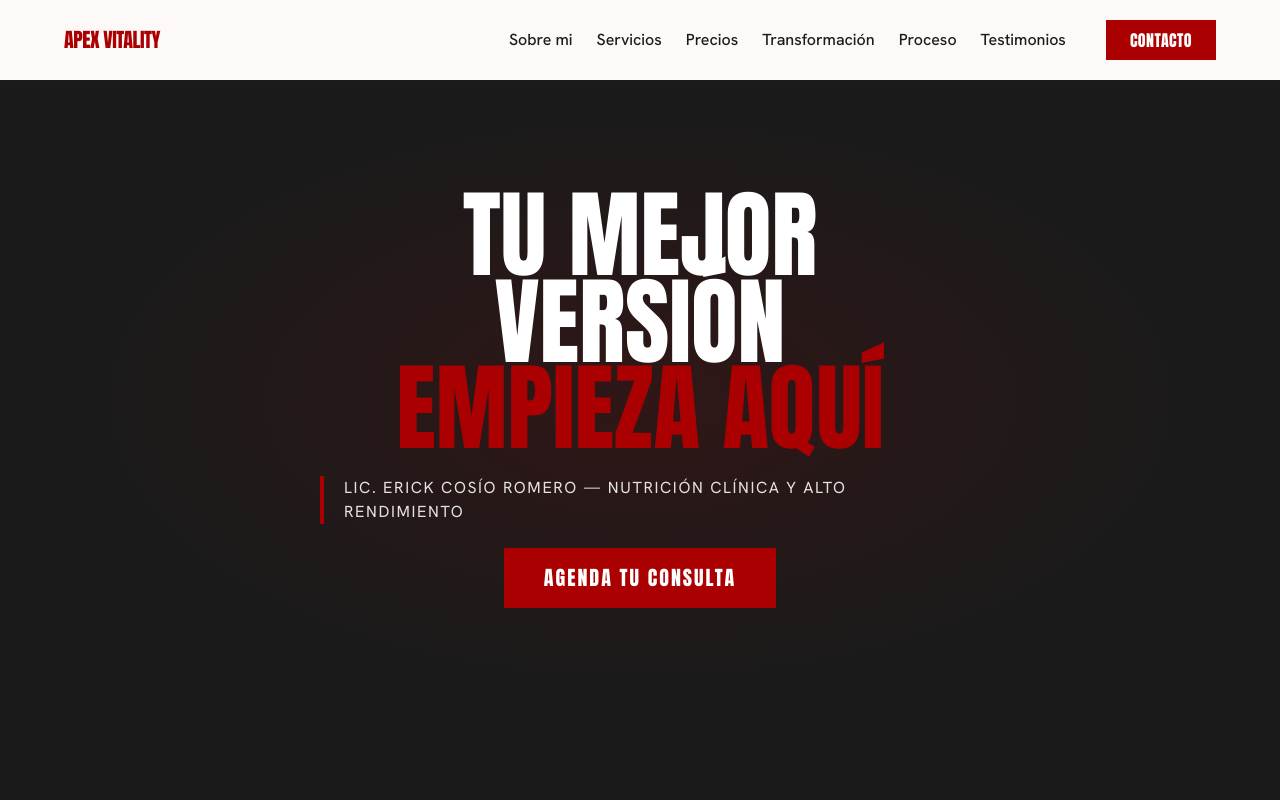
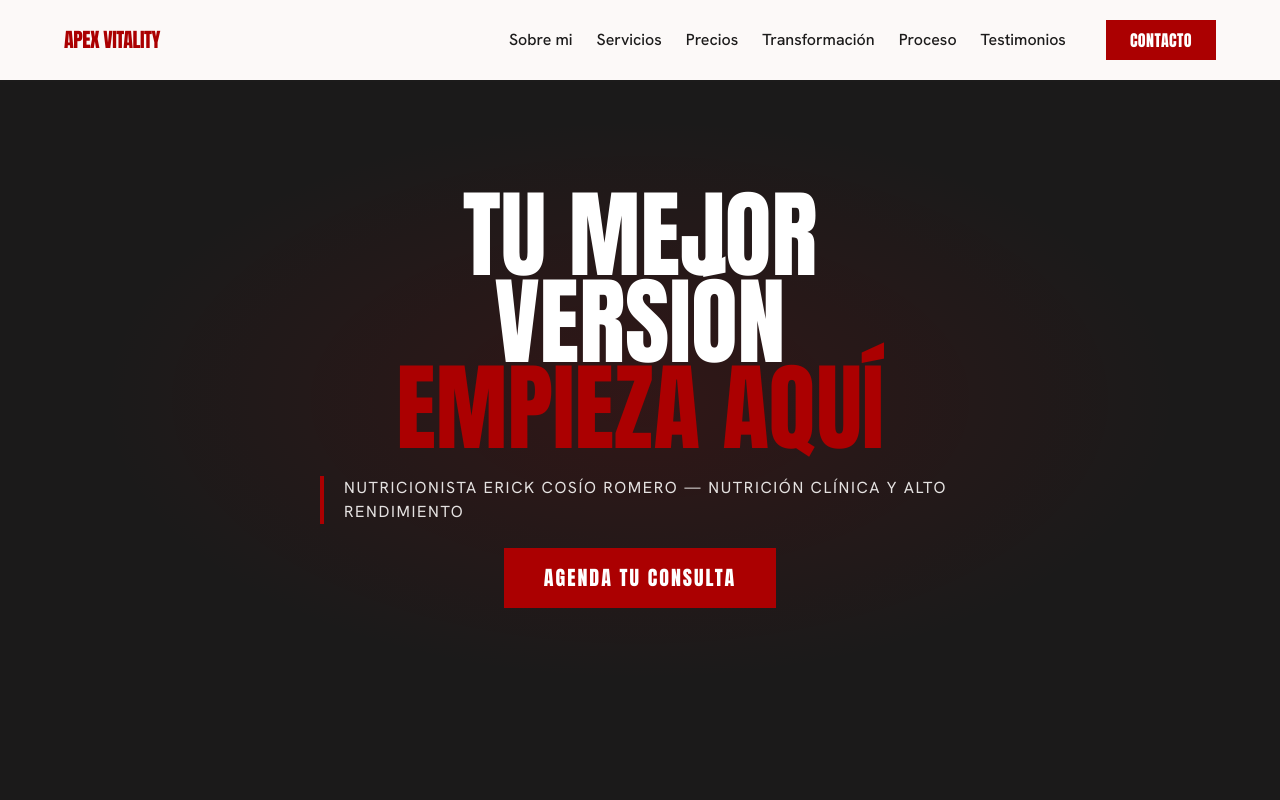
Before and after one commit to christianFiol8/apex-vitality, a Next.js app: page / in a window 1280 px wide. Shown: the top 800 px of the page. Built offline with nearby package versions, Linux system fonts and the light colour scheme.

Commit message:
fix: quitar Lic de Hero

```diff
--- a/components/sections/Hero.tsx
+++ b/components/sections/Hero.tsx
@@ -39,7 +39,7 @@ export default function Hero() {
           className="border-l-4 border-primary pl-5"
         >
           <p className="font-hanken text-text-light text-sm md:text-base tracking-[1.6px] uppercase text-left">
-            LIC. ERICK COSÍO ROMERO — NUTRICIÓN CLÍNICA Y ALTO RENDIMIENTO
+           NUTRICIONISTA ERICK COSÍO ROMERO — NUTRICIÓN CLÍNICA Y ALTO RENDIMIENTO
           </p>
         </motion.div>
 
```
